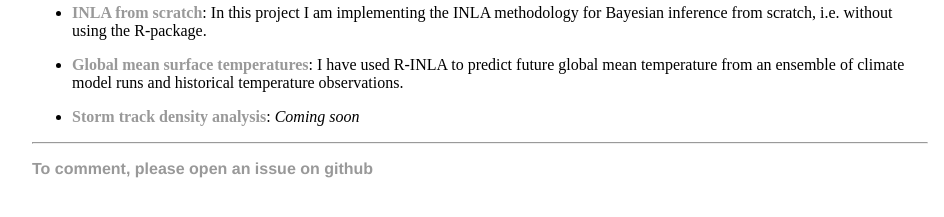
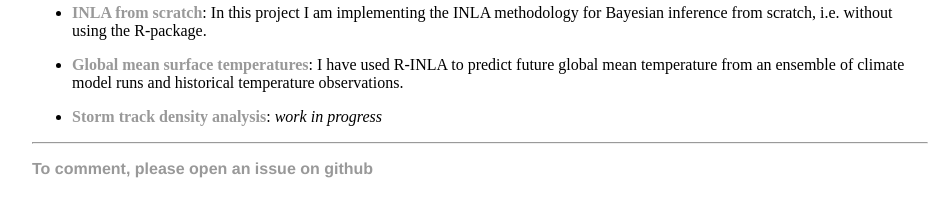
Before and after one commit to sieste/inla-project, a Jekyll site: the page built from index.md, in a window 1280 px wide. Shown: the part 258-475 px from the top of the page, without its empty margins (160-1104 px from the left). Built offline with Jekyll 4.4.1, drawn with Linux system fonts in a browser that asks for light colours; our own code applies the rules of GitHub Pages for plain Markdown files.

Commit message:
updated index

```diff
--- a/index.md
+++ b/index.md
@@ -14,4 +14,4 @@ This is a collection of small research reports I produced during a 3 month proje
 
 - [**Global mean surface temperatures**](global-temperature): I have used R-INLA to predict future global mean temperature from an ensemble of climate model runs and historical temperature observations.
 
-- [**Storm track density analysis**](storm-tracks): *Coming soon*
+- [**Storm track density analysis**](storm-tracks): *work in progress*
```
